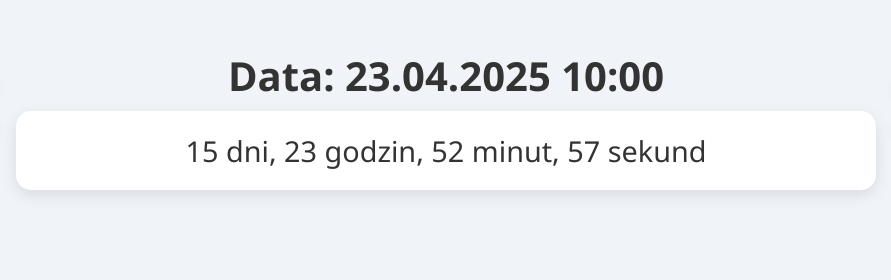
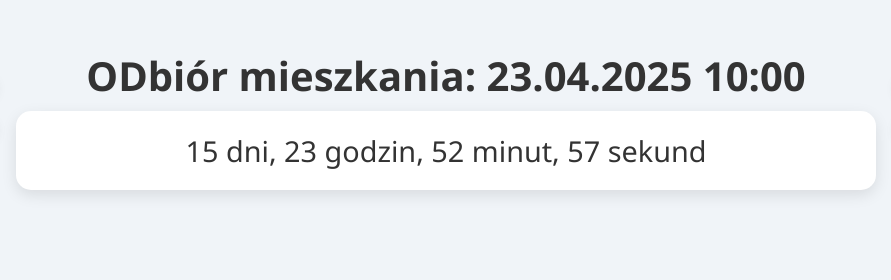
Before and after one commit to thefreakyart/odliczanie, a plain HTML site: page index.html in a window 1280 px wide. Shown: the part 254-534 px from the top of the page, 194-1085 px from the left. Drawn offline with Linux system fonts and the light colour scheme.

Commit message:
Update index.html

```diff
--- a/index.html
+++ b/index.html
@@ -98,7 +98,7 @@
     </div>
 
     <div class="main-content">
-      <h1>Data: 23.04.2025 10:00</h1>
+      <h1>ODbiór mieszkania: 23.04.2025 10:00</h1>
       <div id="countdown">Odliczanie...</div>
     </div>
 
```
